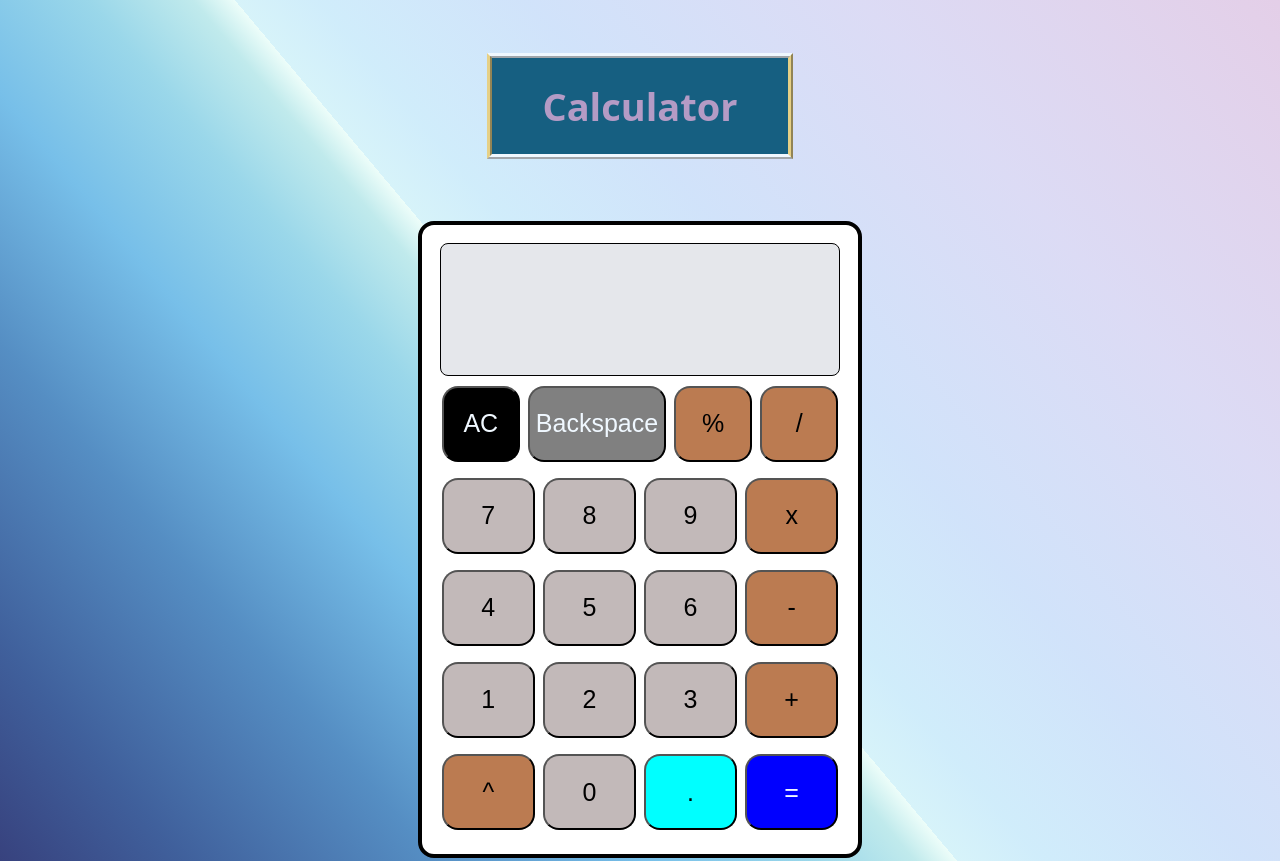
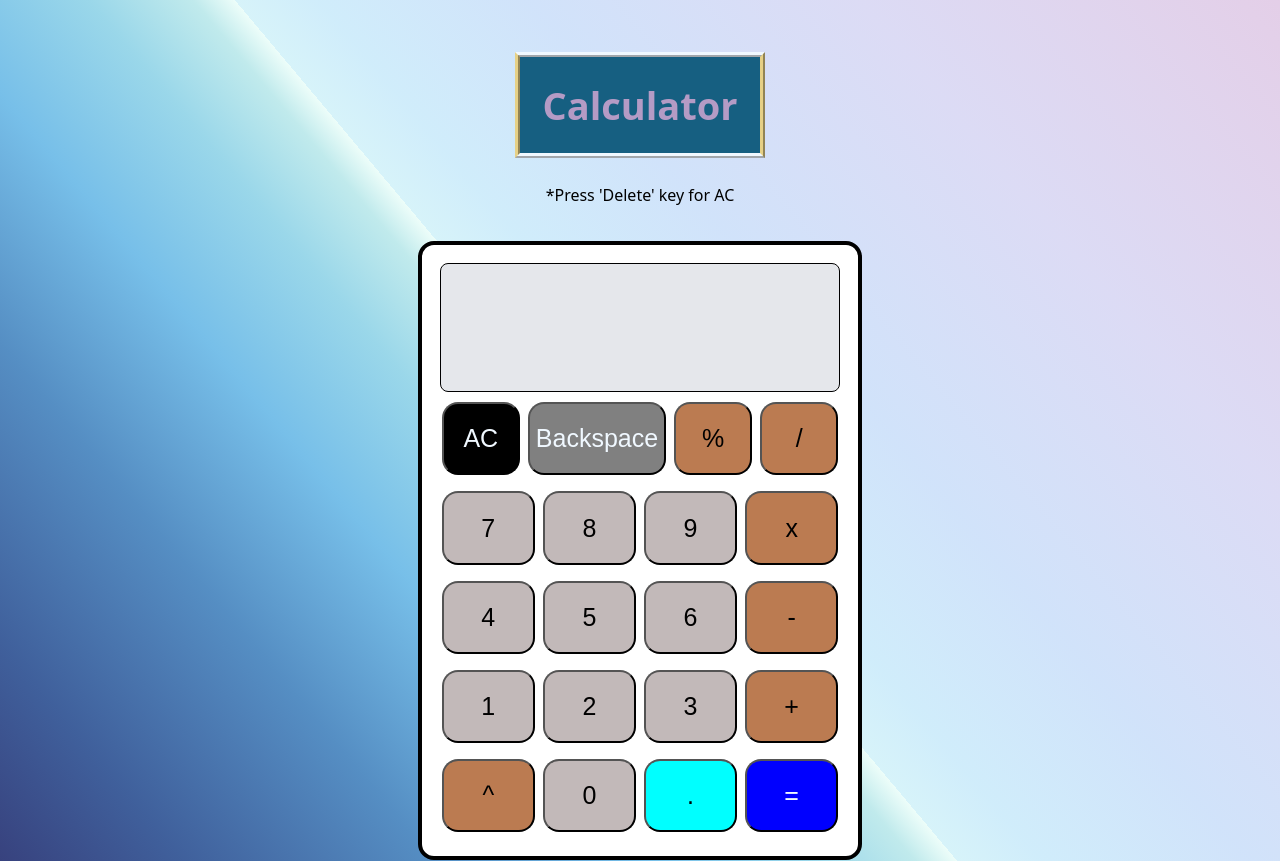
Before and after one commit to blue0206/calculator, a plain HTML site: page index.html in a window 1280 px wide. Shown: the top 861 px of the page. Drawn offline with Linux system fonts and the light colour scheme.

Commit message:
Add info on how to access 'AC' key from keyboard
Info added as part of header.
Made minor flex-direction change to put the heading and info vertically.

```diff
--- a/index.html
+++ b/index.html
@@ -10,6 +10,9 @@
     <body>
         <header>
             <h1>Calculator</h1>
+            <div>
+                *Press 'Delete' key for AC
+            </div>
         </header>
         <main>
             <div class="body">
--- a/style.css
+++ b/style.css
@@ -32,6 +32,7 @@ header
     display: flex;
     justify-content: center;
     align-items: center;
+    flex-direction: column;
 }
 
 h1
```
